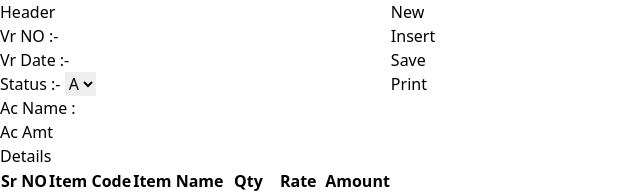
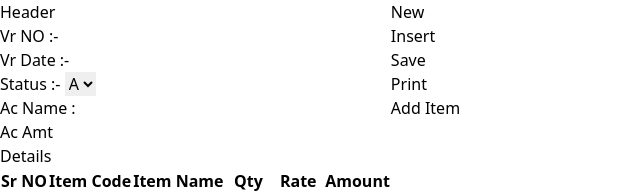
Before and after one commit to ziyadu7/salesEntryFrontend, a React (Vite) app: page / in a window 1280 px wide. Shown: the top 193 px of the page, without its empty margins (0-640 px from the left). Built offline with nearby package versions, Linux system fonts and the light colour scheme.

Commit message:
add additem button

```diff
--- a/src/components/actions.jsx
+++ b/src/components/actions.jsx
@@ -15,6 +15,9 @@ function Actions() {
             <div className='w-10 h-14 bg-amber-300 ps-6 items-center flex justify-center'>
                 Print
             </div>
+            <div className='w-10 h-14 bg-amber-300 ps-6 items-center flex justify-center'>
+                Add Item
+            </div>
         </div>
     )
 }
```
